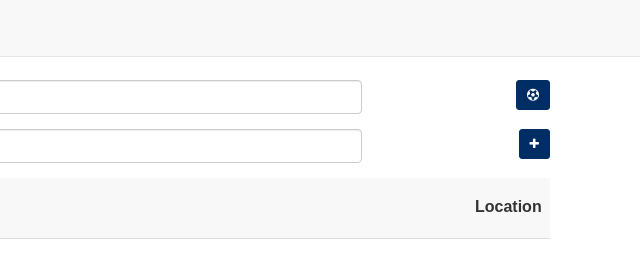
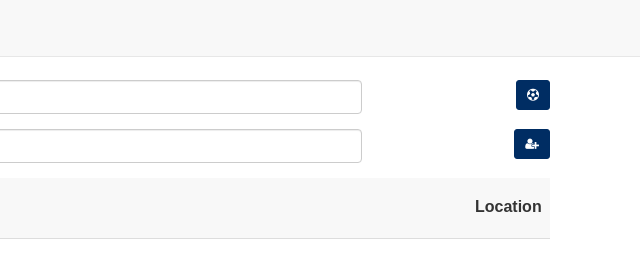
Before and after one commit to kookfromleduc/SBEquipment, a website: page index.html at #/garage in a window 1280 px wide. Shown: the full height of the page, 640-1280 px from the left. Drawn offline with nearby package versions, Linux system fonts and the light colour scheme.

Commit message:
icon fix

```diff
--- a/app/garage/garage.html
+++ b/app/garage/garage.html
@@ -36,7 +36,7 @@
                     </div>
                     <div class="col-xs-2">
                         <button type="button" class="btn btn-sm btn-primary sportball-btn detail-btn pull-right" tooltip-placement="top" uib-tooltip="Add New Coach" ng-click="vm.addCoach()">
-                            <i class="fa fa-plus"></i>
+                            <i class="fa fa-user-plus"></i>
                         </button>
                     </div>
                 </div>
```
